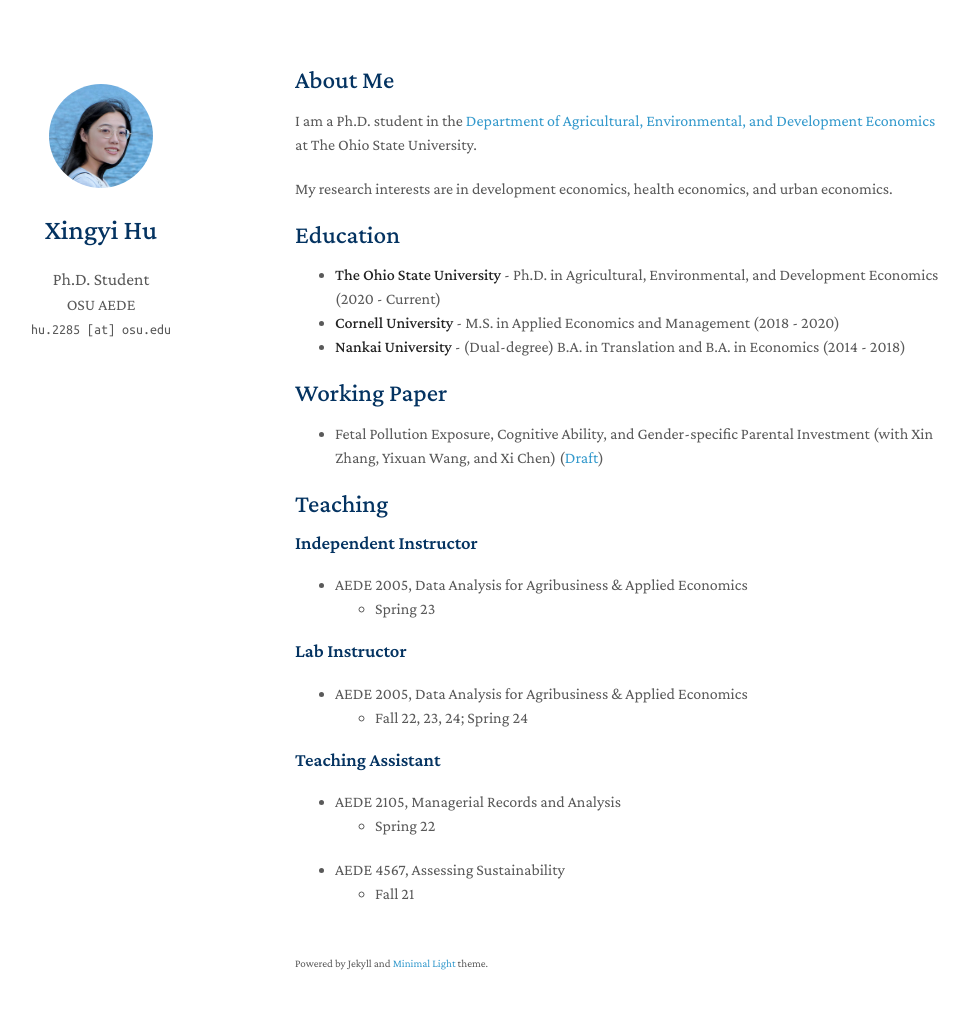
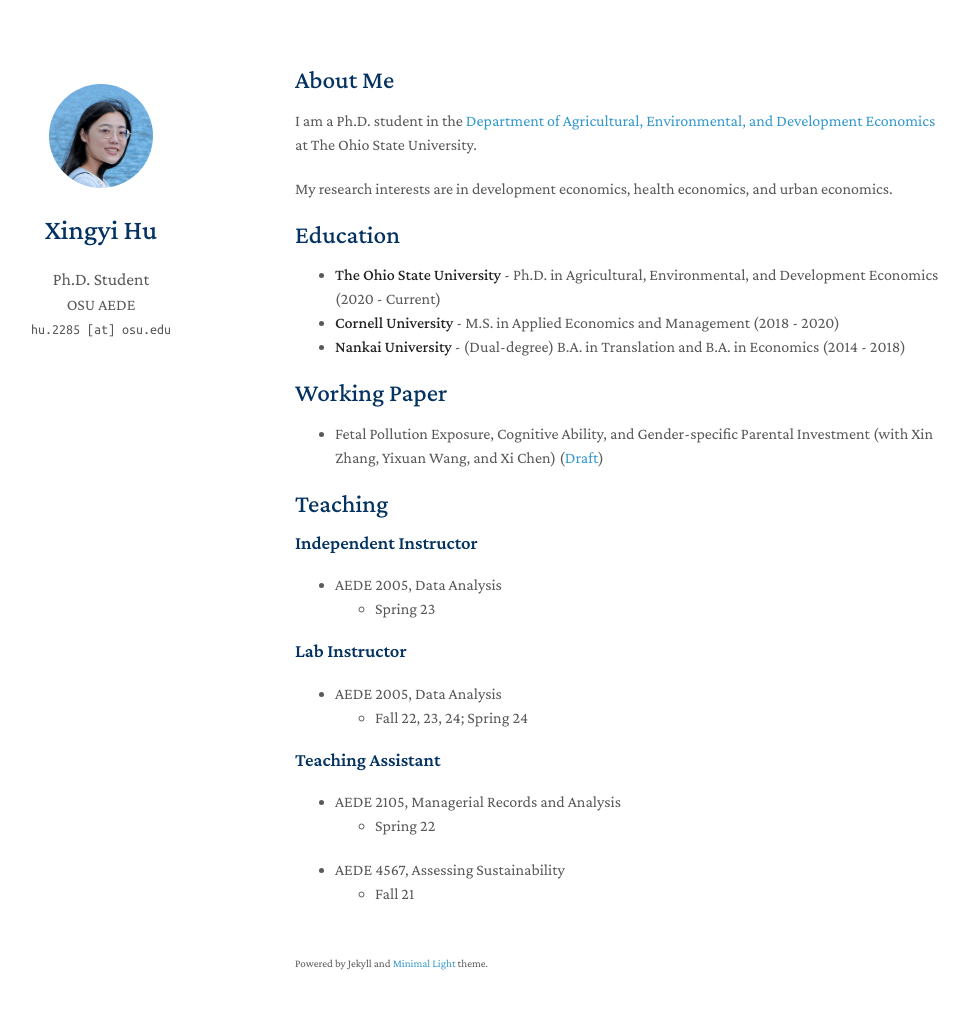
Before and after one commit to xingyi-hu/xingyi-hu.github.io, a Jekyll site: the page built from index.md, in a window 1280 px wide and 1044 px high. Shown: the top 1009 px of the window, without its empty margins (175-1144 px from the left). Built offline with Jekyll 4.4.1, drawn with Linux system fonts in a browser that asks for light colours; a style sheet for code colours, icons or effects is not loaded; our own code applies the rules of GitHub Pages for plain Markdown files.

Commit message:
Update index.md

```diff
--- a/index.md
+++ b/index.md
@@ -19,11 +19,11 @@ My research interests are in development economics, health economics, and urban
 
 ## Teaching
 ### Independent Instructor
-- AEDE 2005, Data Analysis for Agribusiness & Applied Economics
+- AEDE 2005, Data Analysis
   - Spring 23
 
 ### Lab Instructor
-- AEDE 2005, Data Analysis for Agribusiness & Applied Economics
+- AEDE 2005, Data Analysis
   - Fall 22, 23, 24; Spring 24
 
 ### Teaching Assistant
```
